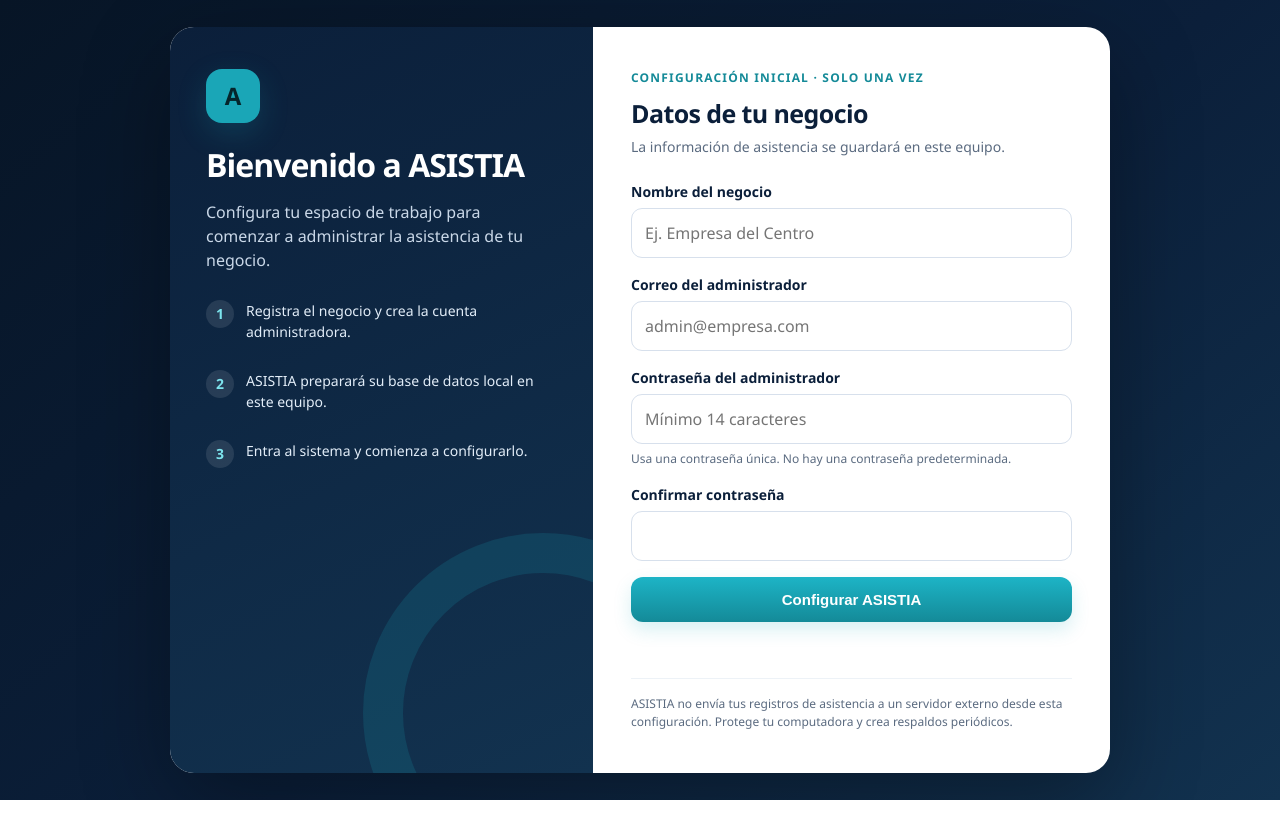
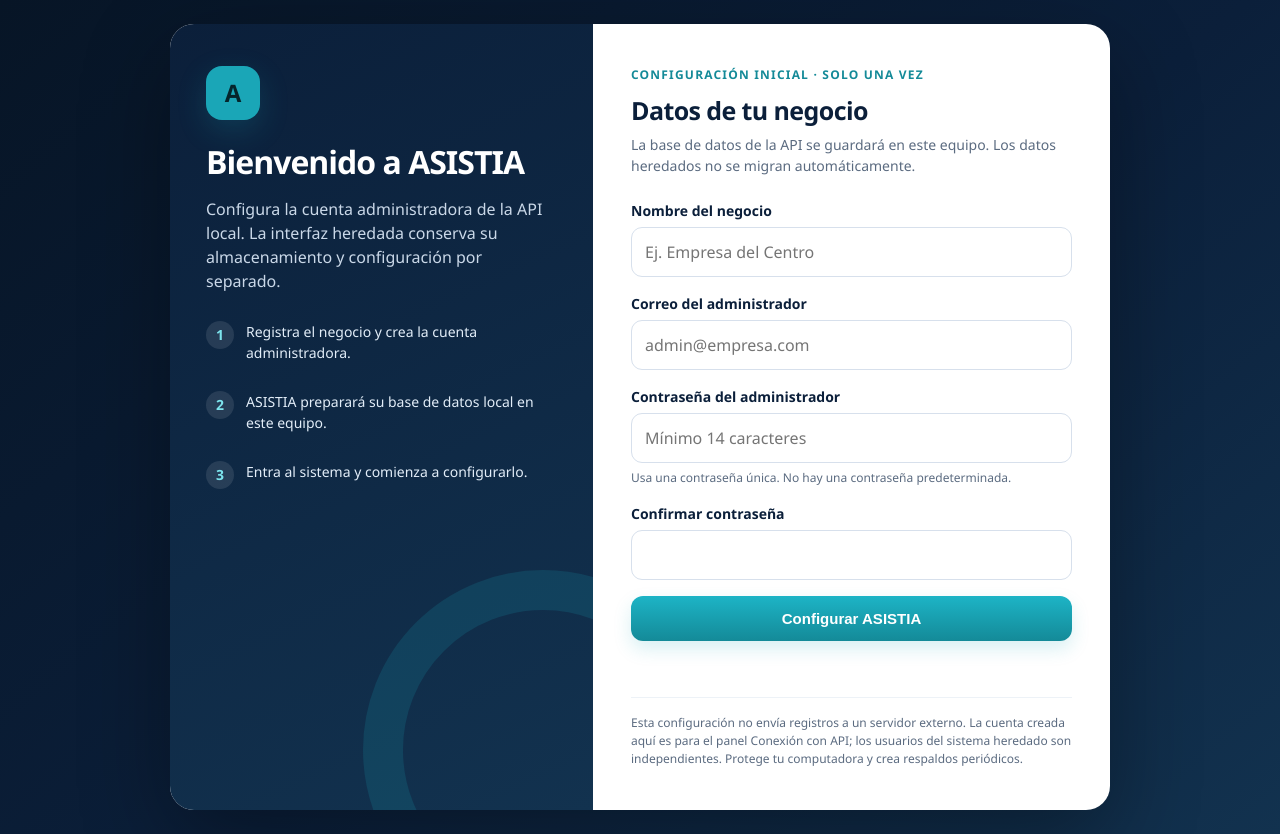
Before and after one commit to erickramonsanchez8-maker/asistia, an Electron app: page desktop/setup.html in a window 1280 px wide. Before the commit the page ends 800 px from the top, so only its background shows below. Drawn offline with Linux system fonts and the light colour scheme.

Commit message:
docs(desktop): clarify separate legacy and API accounts

```diff
--- a/desktop/setup.html
+++ b/desktop/setup.html
@@ -26,7 +26,7 @@ button{width:100%;border:0;border-radius:12px;background:linear-gradient(180deg,
 <section class="intro">
   <div class="logo" aria-hidden="true">A</div>
   <h1>Bienvenido a ASISTIA</h1>
-  <p>Configura tu espacio de trabajo para comenzar a administrar la asistencia de tu negocio.</p>
+  <p>Configura la cuenta administradora de la API local. La interfaz heredada conserva su almacenamiento y configuración por separado.</p>
   <div class="step"><span class="number">1</span><span>Registra el negocio y crea la cuenta administradora.</span></div>
   <div class="step"><span class="number">2</span><span>ASISTIA preparará su base de datos local en este equipo.</span></div>
   <div class="step"><span class="number">3</span><span>Entra al sistema y comienza a configurarlo.</span></div>
@@ -34,7 +34,7 @@ button{width:100%;border:0;border-radius:12px;background:linear-gradient(180deg,
 <section class="form">
   <div class="eyebrow">Configuración inicial · Solo una vez</div>
   <h2>Datos de tu negocio</h2>
-  <p class="sub">La información de asistencia se guardará en este equipo.</p>
+  <p class="sub">La base de datos de la API se guardará en este equipo. Los datos heredados no se migran automáticamente.</p>
   <form id="setupForm">
     <div class="field">
       <label for="companyName">Nombre del negocio</label>
@@ -56,7 +56,7 @@ button{width:100%;border:0;border-radius:12px;background:linear-gradient(180deg,
     <button id="submitButton" type="submit">Configurar ASISTIA</button>
     <p class="message" id="message" role="alert" aria-live="polite"></p>
   </form>
-  <div class="privacy">ASISTIA no envía tus registros de asistencia a un servidor externo desde esta configuración. Protege tu computadora y crea respaldos periódicos.</div>
+  <div class="privacy">Esta configuración no envía registros a un servidor externo. La cuenta creada aquí es para el panel Conexión con API; los usuarios del sistema heredado son independientes. Protege tu computadora y crea respaldos periódicos.</div>
 </section>
 </main>
 <script>
```
